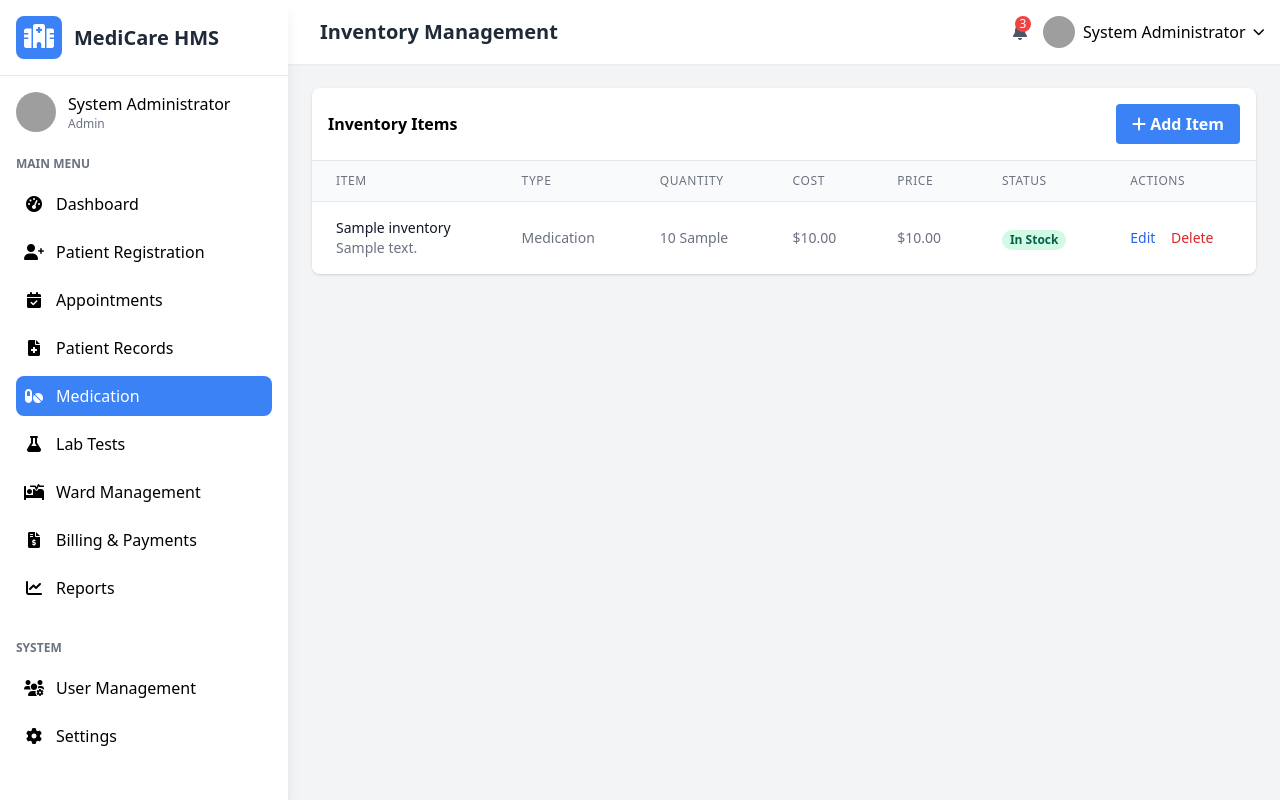
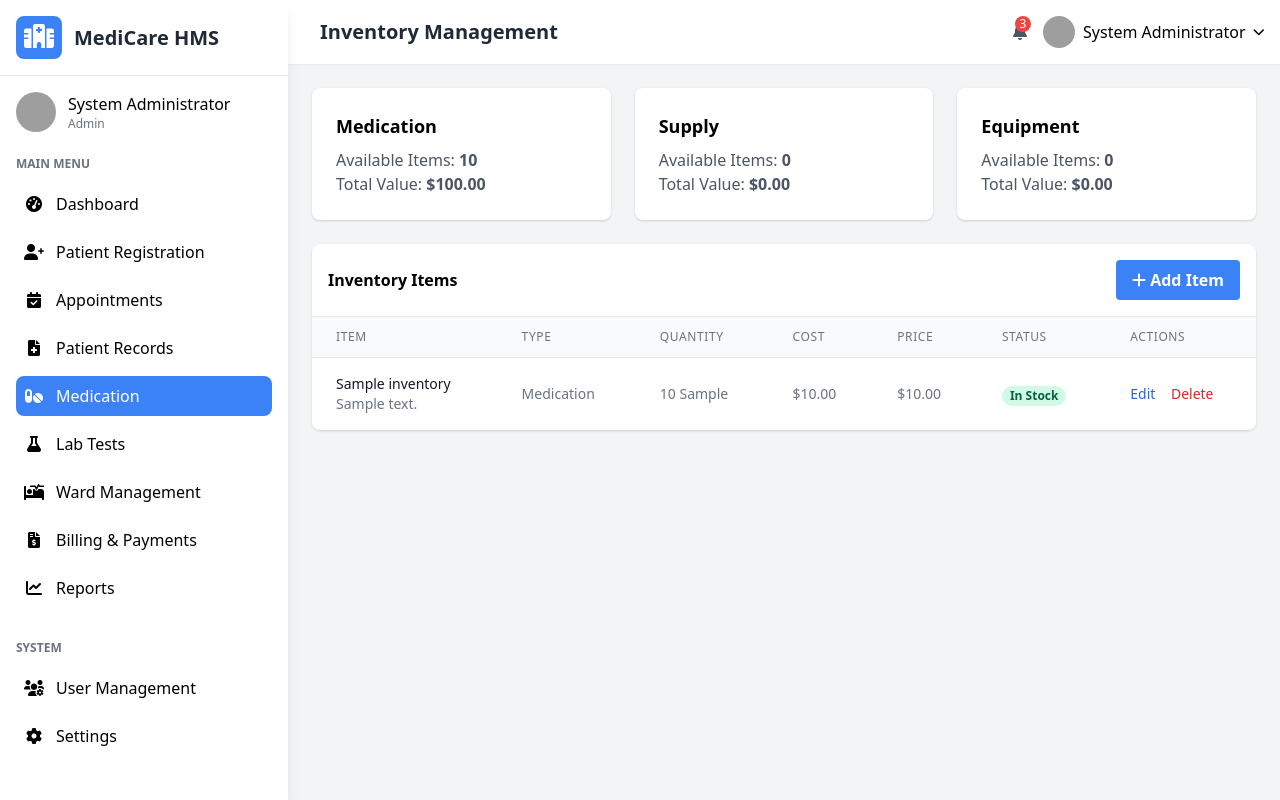
Before and after one commit to mwanda-dev/hospital_management_system, a PHP site: page /inventory.php in a window 1280 px wide. Run offline with PHP 8.4, Linux system fonts and the light colour scheme; a user stored in the database is signed in; data comes from the database, SQL or seed files in the repository; tables that the repository leaves empty hold one stand-in row (values such as "Sample post"); grey boxes are pictures that could not be loaded.

Commit message:
Working inventory

```diff
--- a/inventory.php
+++ b/inventory.php
@@ -245,7 +245,46 @@ if (isset($_GET['edit'])) {
     </form>
 </div>
 <?php else: ?>
-<!-- Inventory List -->
+<!-- Inventory Summary and List -->
+<?php if (!$editing): ?>
+<?php
+// Fetch inventory summary by category
+$summary = $conn->query("
+    SELECT item_type,
+           SUM(quantity_in_stock) AS total_quantity,
+           SUM(quantity_in_stock * cost_per_unit) AS total_value
+    FROM inventory
+    GROUP BY item_type
+");
+
+$categories = [];
+while ($row = $summary->fetch_assoc()) {
+    $categories[$row['item_type']] = $row;
+}
+// Ensure all categories exist in the array (even if empty)
+foreach (['medication', 'supply', 'equipment'] as $type) {
+    if (!isset($categories[$type])) {
+        $categories[$type] = ['total_quantity' => 0, 'total_value' => 0];
+    }
+}
+?>
+<!-- Inventory Summary Cards -->
+<div class="grid grid-cols-1 md:grid-cols-3 gap-6 mb-6">
+    <?php foreach (['medication', 'supply', 'equipment'] as $type): ?>
+        <div class="bg-white shadow rounded-lg p-6">
+            <h4 class="font-semibold text-lg capitalize mb-2"><?php echo $type; ?></h4>
+            <p class="text-gray-600">Available Items:
+                <span class="font-bold"><?php echo $categories[$type]['total_quantity']; ?></span>
+            </p>
+            <p class="text-gray-600">Total Value:
+                <span class="font-bold">
+                    <?php echo format_currency($categories[$type]['total_value'], $settings['currency_symbol']); ?>
+                </span>
+            </p>
+        </div>
+    <?php endforeach; ?>
+</div>
+<?php endif; ?>
 <div class="bg-white rounded-lg shadow overflow-hidden">
     <div class="p-4 border-b flex justify-between items-center">
         <h3 class="font-semibold">Inventory Items</h3>
```
